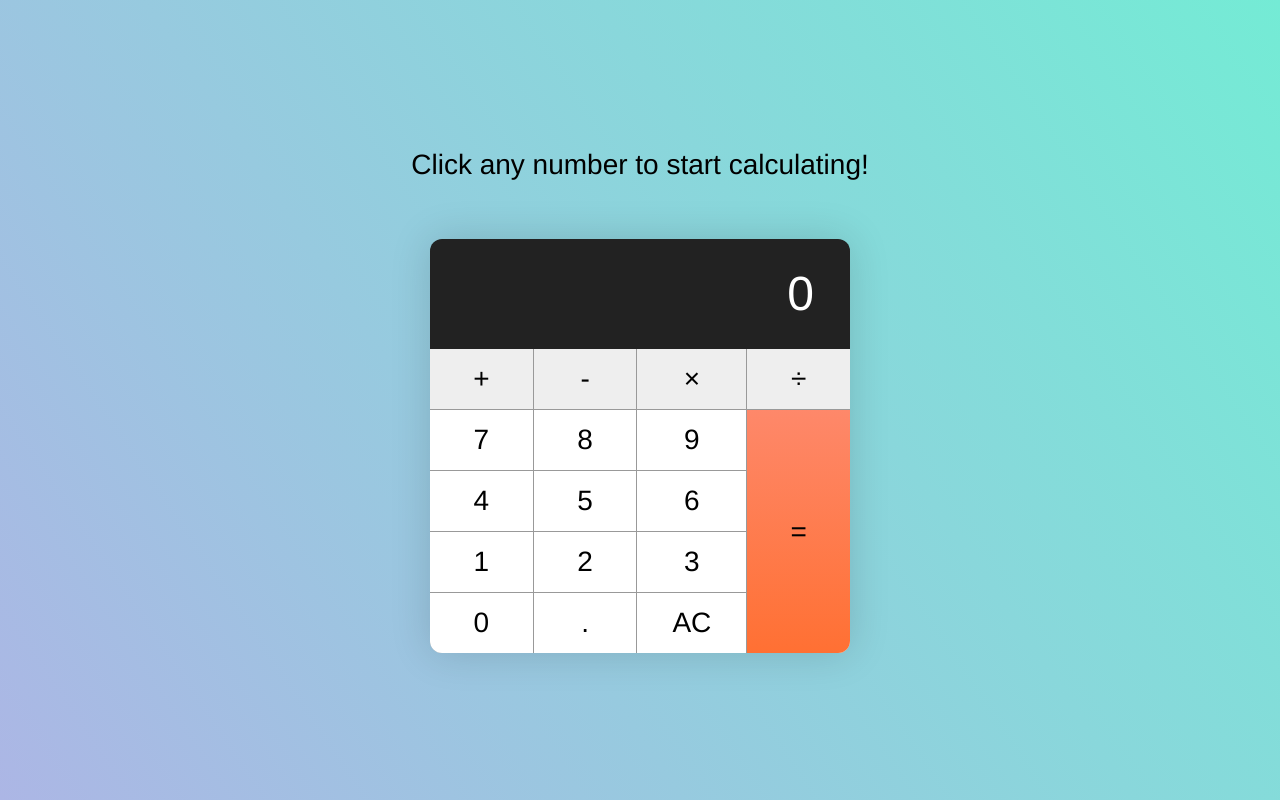
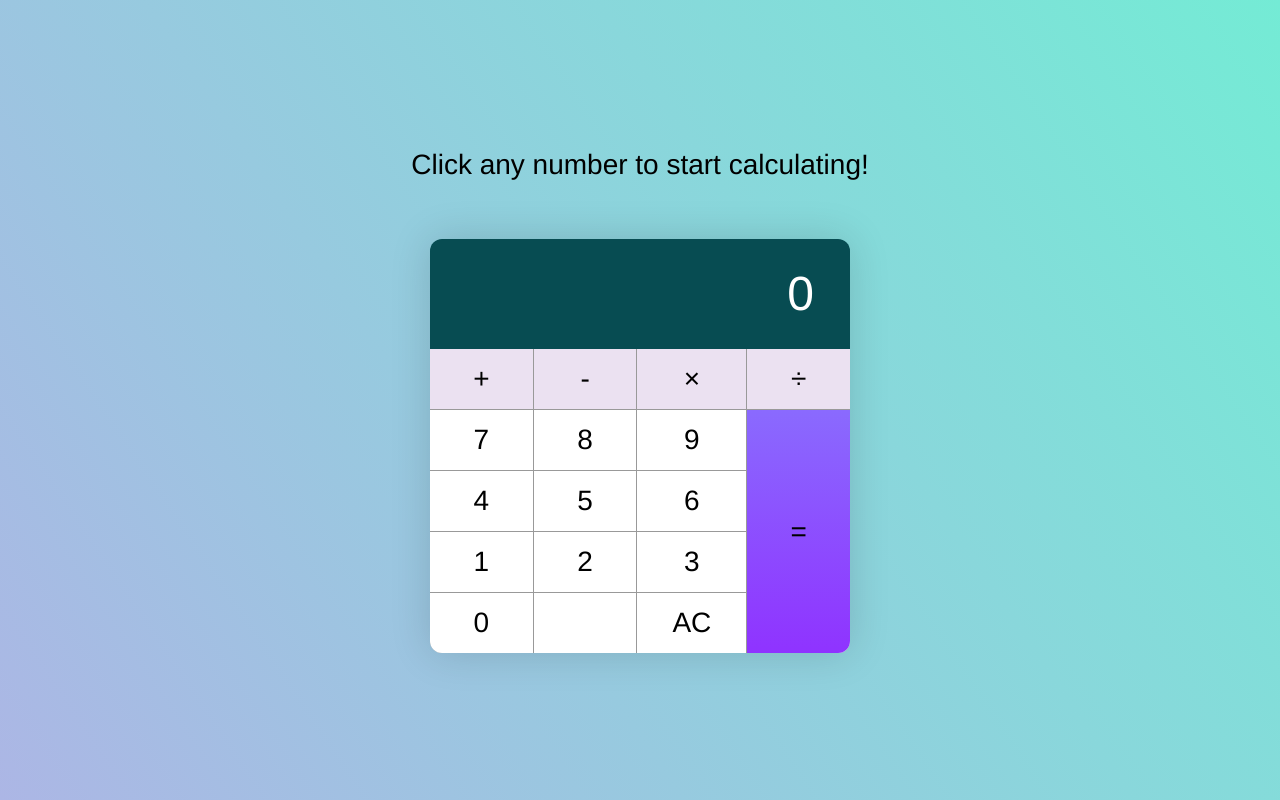
Before and after one commit to Crisktina/calculator-js, a plain HTML site: page index.html in a window 1280 px wide. Drawn offline with Linux system fonts and the light colour scheme.

Commit message:
change colors

```diff
--- a/index.html
+++ b/index.html
@@ -28,7 +28,7 @@
           <button>2</button>
           <button>3</button>
           <button>0</button>
-          <button data-action="decimal">.</button>
+          <button data-action="decimal"></button>
           <button data-action="clear">AC</button>
           <button class="key--equal" data-action="calculate">=</button>
         </div>
--- a/styles.css
+++ b/styles.css
@@ -136,7 +136,7 @@ body {
 }
 
 .calculator__display {
-  background-color: #222222;
+  background-color: #074c52;
   color: #fff;
   font-size: 1.714285714em;
   padding: 0.5em 0.75em;
@@ -172,11 +172,11 @@ body {
 }
 
 .key--operator {
-  background-color: #eee;
+  background-color: rgb(235, 225, 241);
 }
 
 .key--equal {
-  background-image: linear-gradient(to bottom, #fe886a, #ff7033);
+  background-image: linear-gradient(to bottom, #8a6afe, #8f33ff);
   grid-column: -2;
   grid-row: 2 / span 4;
 }
```
